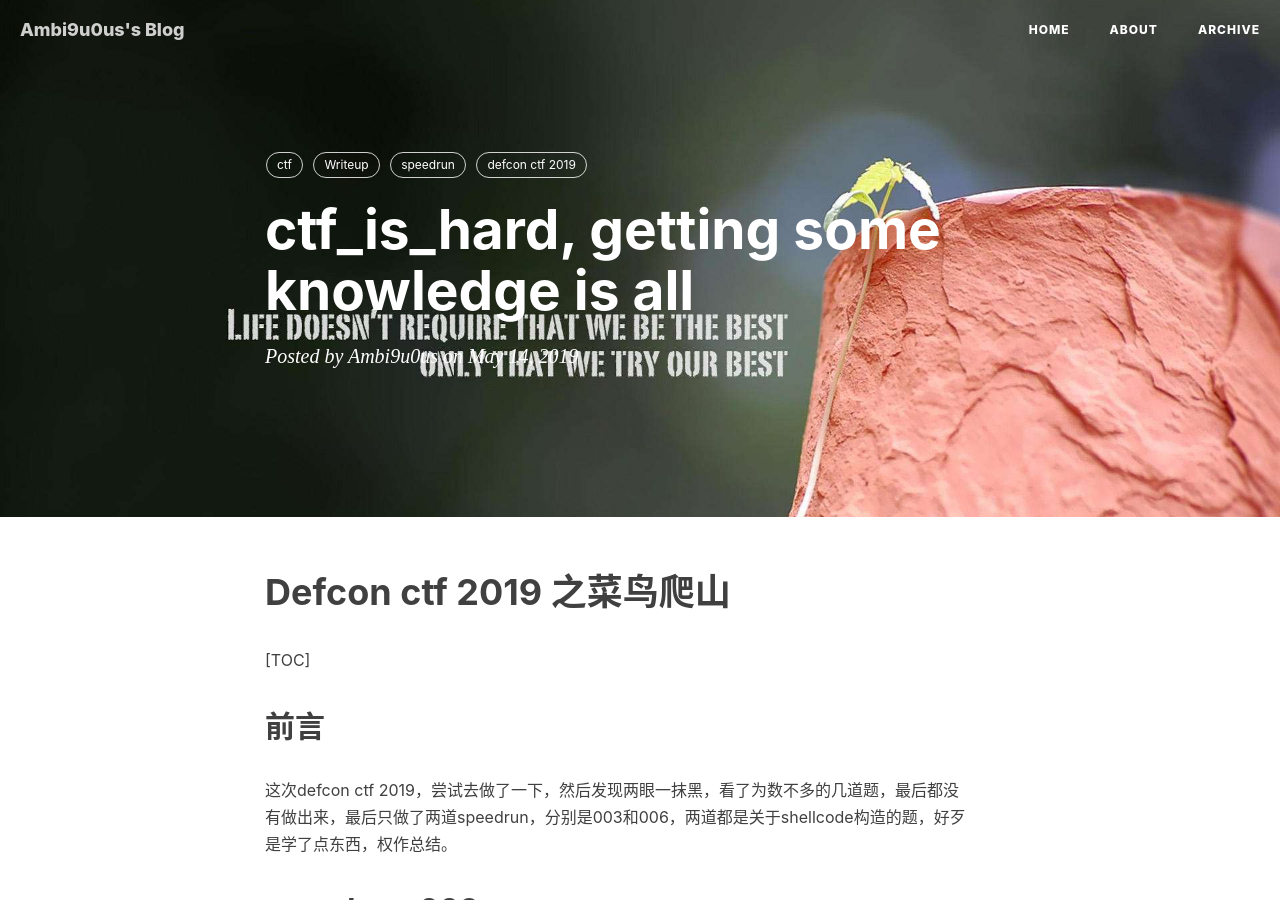
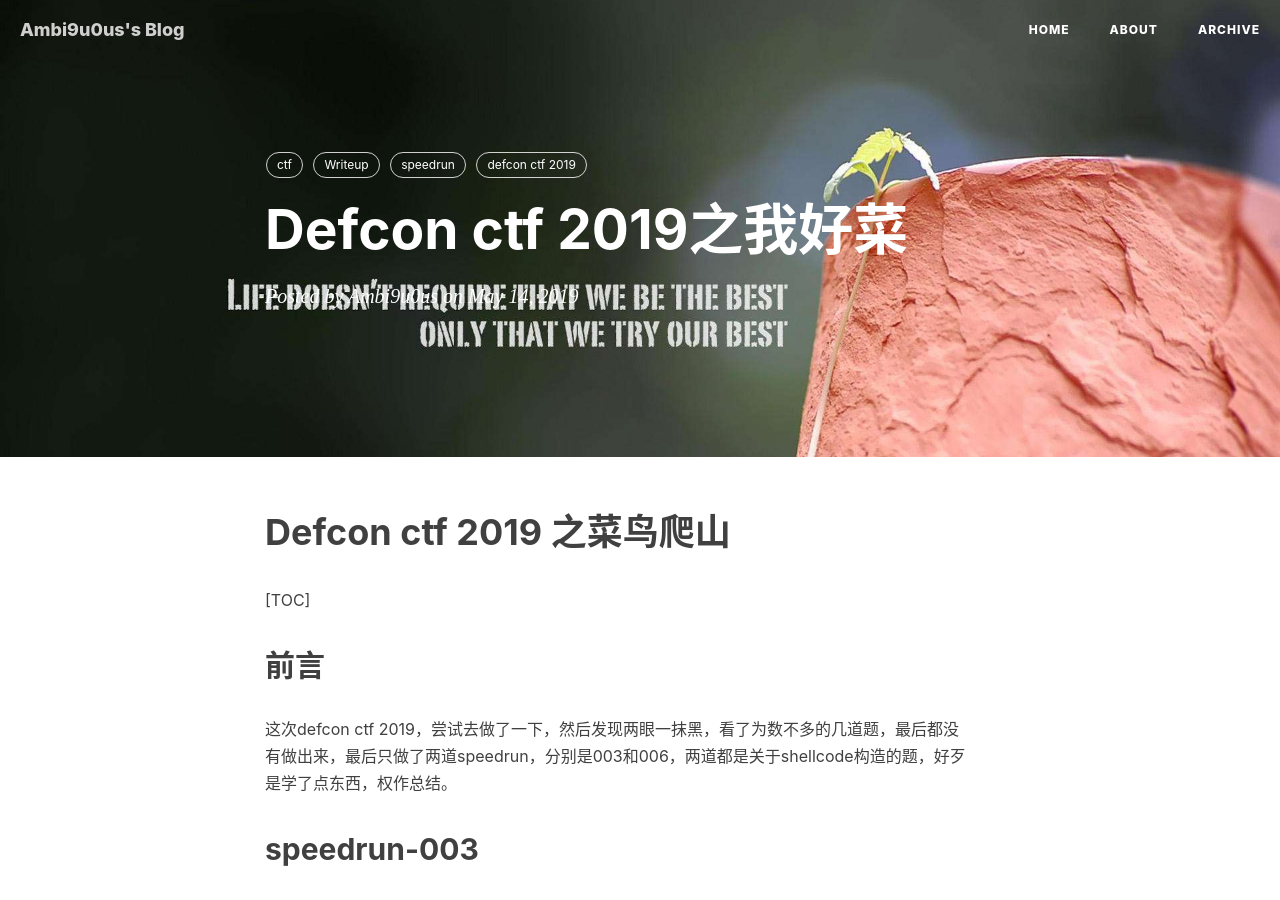
Before and after one commit to Ambi9u0us/Ambi9u0us, a Jekyll site: the page built from _posts/2019-05-14-ctf菜鸡完全体.md, in a window 1280 px wide and 900 px high. Built offline with Jekyll 4.4.1, drawn with Linux system fonts in a browser that asks for light colours; nearby versions of some CDN libraries; comment, search, counter and statistics services are not loaded.

Commit message:
Update 2019-05-14-ctf菜鸡完全体.md

```diff
--- a/_posts/2019-05-14-ctf菜鸡完全体.md
+++ b/_posts/2019-05-14-ctf菜鸡完全体.md
@@ -1,6 +1,6 @@
 ---
 layout:     post
-title:      "ctf_is_hard, getting some knowledge is all"
+title:      "Defcon ctf 2019之我好菜"
 date:       2019-05-14
 author:     "Ambi9u0us"
 catalog: true
```
